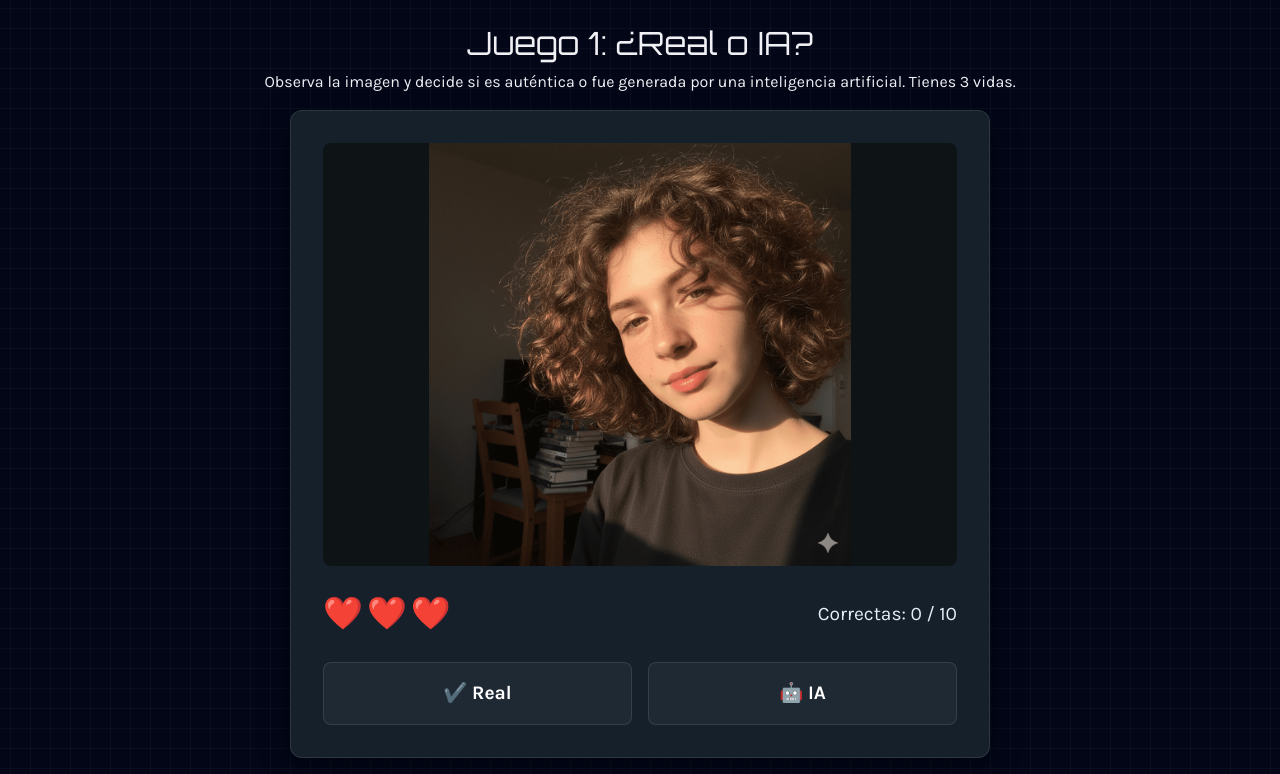
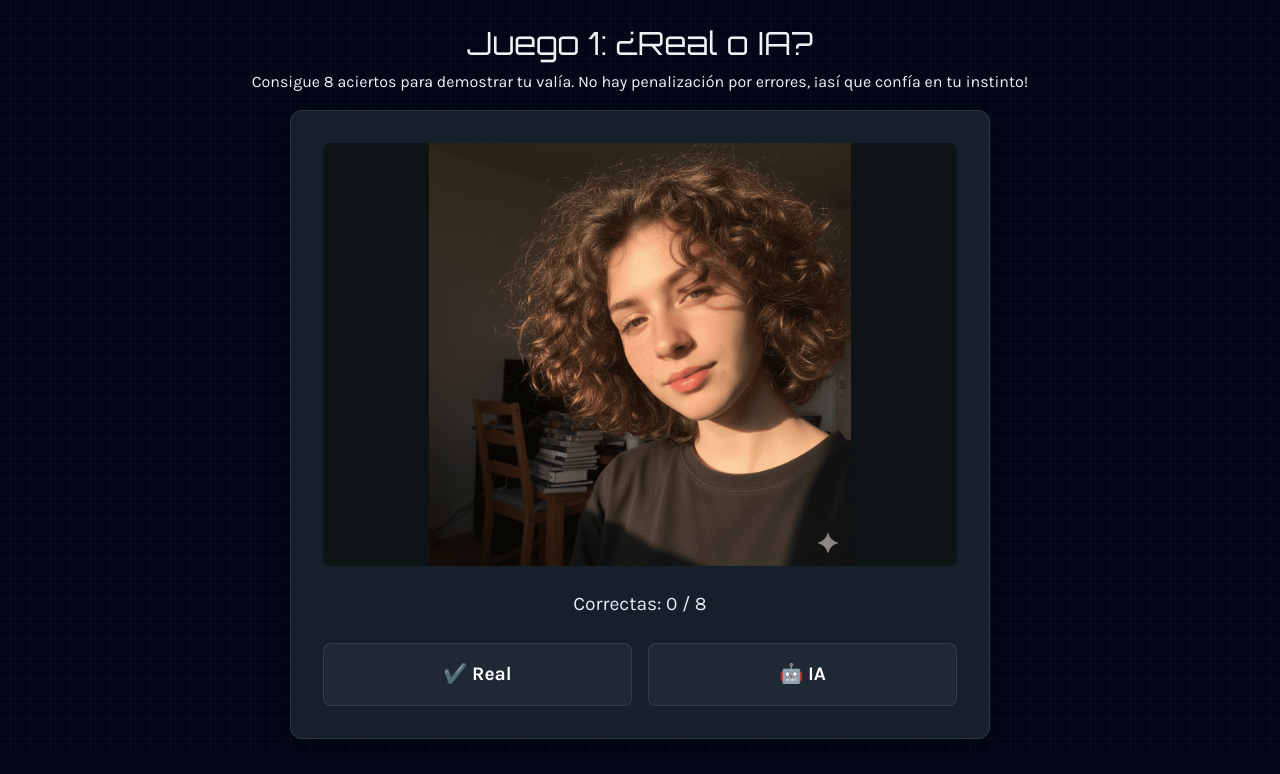
Before and after one commit to JosherTmr/ScapeRumz, a Flask app: template templates/games/ai/real_or_ia.html in a window 1280 px wide. Shown: the part 58-832 px from the top of the page. After the commit the page ends 797 px from the top, so only its background shows below. Run offline with Flask 3, Linux system fonts and the light colour scheme; the template is opened without the code that fills it: most values are stand-ins (such as "Sample title", 1, 10 or a date in 2020).

Commit message:
Refactor: Simplify 'Real or IA' game logic
This commit refactors the "Real or IA" game based on user feedback to simplify the win condition. The system of lives and errors has been completely removed.

Key changes:
- Winning Condition: The game is now won by achieving 8 correct answers.
- No Penalties: There is no longer a losing condition. Incorrect answers do not penalize the player; they simply do not increment the score.
- Backend (`app.py`): The game logic has been updated to remove lives/errors and set the win score to 8.
- Frontend (`real_or_ia.html` & `ai_real_or_ai.js`): The UI has been simplified to only show the score counter. All references to lives or errors have been removed from the HTML and JavaScript. The help text has been updated to reflect the new, simpler rules.

This change makes the game more straightforward and focused on positive progression, as requested by the user. The functionality was verified with a Playwright test.

```diff
--- a/app.py
+++ b/app.py
@@ -952,18 +952,21 @@ REAL_OR_AI_IMAGE_BANK = [
 
 @app.route('/api/ai/real_or_ai/start', methods=['POST'])
 def start_real_or_ai_game():
-    image_set = random.sample(REAL_OR_AI_IMAGE_BANK, 10)
+    # Baraja todo el banco de imágenes para que el juego sea más dinámico
+    image_set = random.sample(REAL_OR_AI_IMAGE_BANK, len(REAL_OR_AI_IMAGE_BANK))
     session['real_or_ai_game'] = {
         'images': image_set,
         'score': 0,
-        'lives': 3,
         'current_index': 0,
-        'images_to_win': 10
+        'images_to_win': 8 # El objetivo de aciertos ahora es 8
     }
     session.modified = True
 
     first_image = session['real_or_ai_game']['images'][0]['file']
-    return jsonify({'image_file': first_image})
+    return jsonify({
+        'image_file': first_image,
+        'score': 0
+    })
 
 @app.route('/api/ai/real_or_ai/guess', methods=['POST'])
 def real_or_ai_guess():
@@ -974,23 +977,26 @@ def real_or_ai_guess():
     guess = request.json.get('guess')
     current_index = game['current_index']
 
+    if current_index >= len(game['images']):
+        # Esto no debería ocurrir si la lógica de victoria funciona, pero es una salvaguarda
+        return jsonify({'error': 'No more images left', 'game_over': True, 'win': False}), 500
+
     correct_answer = game['images'][current_index]['type']
     is_correct = (guess == correct_answer)
 
     if is_correct:
         game['score'] += 1
-    else:
-        game['lives'] -= 1
 
     game['current_index'] += 1
 
-    game_over = game['lives'] <= 0 or game['score'] >= game['images_to_win'] or game['current_index'] >= len(game['images'])
-    win = game['score'] >= game['images_to_win'] and game['lives'] > 0
+    # La victoria se alcanza al llegar a 8 aciertos. No hay condición de derrota.
+    win = game['score'] >= game['images_to_win']
+    # El juego termina si se gana o si se acaban las imágenes (improbable)
+    game_over = win or game['current_index'] >= len(game['images'])
 
     response = {
         'correct': is_correct,
         'new_score': game['score'],
-        'new_lives': game['lives'],
         'game_over': game_over,
         'win': win
     }
--- a/static/js/games/ai/ai_real_or_ai.js
+++ b/static/js/games/ai/ai_real_or_ai.js
@@ -11,15 +11,13 @@
 function initRealOrAIGame(roomName, stageName, winToken) {
     // --- Referencias al DOM ---
     const gameImage = document.getElementById('game-image');
-    const livesDisplay = document.getElementById('lives-display');
     const scoreDisplay = document.getElementById('score-display');
     const btnReal = document.getElementById('btn-real');
     const btnIA = document.getElementById('btn-ia');
     const feedbackOverlay = document.getElementById('feedback-overlay');
 
     // --- Configuración del Juego ---
-    const TOTAL_LIVES = 3;
-    const IMAGES_TO_WIN = 10;
+    const IMAGES_TO_WIN = 8; // Objetivo de 8 aciertos
     const IMAGE_PATH = '/static/img/ai_game/';
 
     // --- Estado del Juego ---
@@ -34,8 +32,7 @@ function initRealOrAIGame(roomName, stageName, winToken) {
             if (!response.ok) throw new Error('Failed to start game');
             const data = await response.json();
 
-            updateScoreUI(0);
-            updateLivesUI(3);
+            updateScoreUI(data.score);
             gameImage.src = IMAGE_PATH + data.image_file;
             setButtonsDisabled(false);
 
@@ -68,7 +65,6 @@ function initRealOrAIGame(roomName, stageName, winToken) {
             const data = await response.json();
 
             showFeedback(data.correct);
-            updateLivesUI(data.new_lives);
             updateScoreUI(data.new_score);
 
             setTimeout(() => {
@@ -96,10 +92,6 @@ function initRealOrAIGame(roomName, stageName, winToken) {
         feedbackOverlay.style.display = 'flex';
     }
 
-    function updateLivesUI(currentLives) {
-        livesDisplay.textContent = '❤️'.repeat(currentLives) + '🖤'.repeat(TOTAL_LIVES - currentLives);
-    }
-
     function updateScoreUI(currentScore) {
         scoreDisplay.textContent = `Correctas: ${currentScore} / ${IMAGES_TO_WIN}`;
     }
@@ -114,7 +106,8 @@ function initRealOrAIGame(roomName, stageName, winToken) {
             feedbackOverlay.style.display = 'flex';
             setTimeout(() => submitWin(roomName, stageName, winToken), 2000);
         } else {
-            const message = "No has superado la prueba. La IA te ha engañado.";
+            // Este caso solo ocurriría si nos quedamos sin imágenes, lo cual es improbable.
+            const message = "Se ha producido un error inesperado. No has podido completar la prueba.";
             failGame(message, roomName);
         }
     }
--- a/templates/games/ai/real_or_ia.html
+++ b/templates/games/ai/real_or_ia.html
@@ -40,18 +40,14 @@
         object-fit: contain; /* Asegura que la imagen se vea completa */
     }
 
-    /* Panel de UI con vidas y puntuación */
+    /* Panel de UI con puntuación */
     #ui-panel {
         display: flex;
-        justify-content: space-between;
+        justify-content: center; /* Centrado ya que solo hay un elemento */
         align-items: center;
         margin-bottom: 1.5rem;
         font-size: 1.2rem;
         color: #e6eef8;
-    }
-    #lives-display {
-        font-size: 2rem;
-        letter-spacing: 4px;
     }
 
     /* Botones de elección */
@@ -98,7 +94,7 @@
 
 <div class="text-center">
     <h2>Juego 1: ¿Real o IA?</h2>
-    <p class="help-text">Observa la imagen y decide si es auténtica o fue generada por una inteligencia artificial. Tienes 3 vidas.</p>
+    <p class="help-text">Consigue 8 aciertos para demostrar tu valía. No hay penalización por errores, ¡así que confía en tu instinto!</p>
 </div>
 
 <div id="game-container">
@@ -109,8 +105,7 @@
     </div>
 
     <div id="ui-panel">
-        <div id="lives-display">❤️❤️❤️</div>
-        <div id="score-display">Correctas: 0 / 10</div>
+        <div id="score-display">Correctas: 0 / 8</div>
     </div>
 
     <div id="choice-buttons">
```
